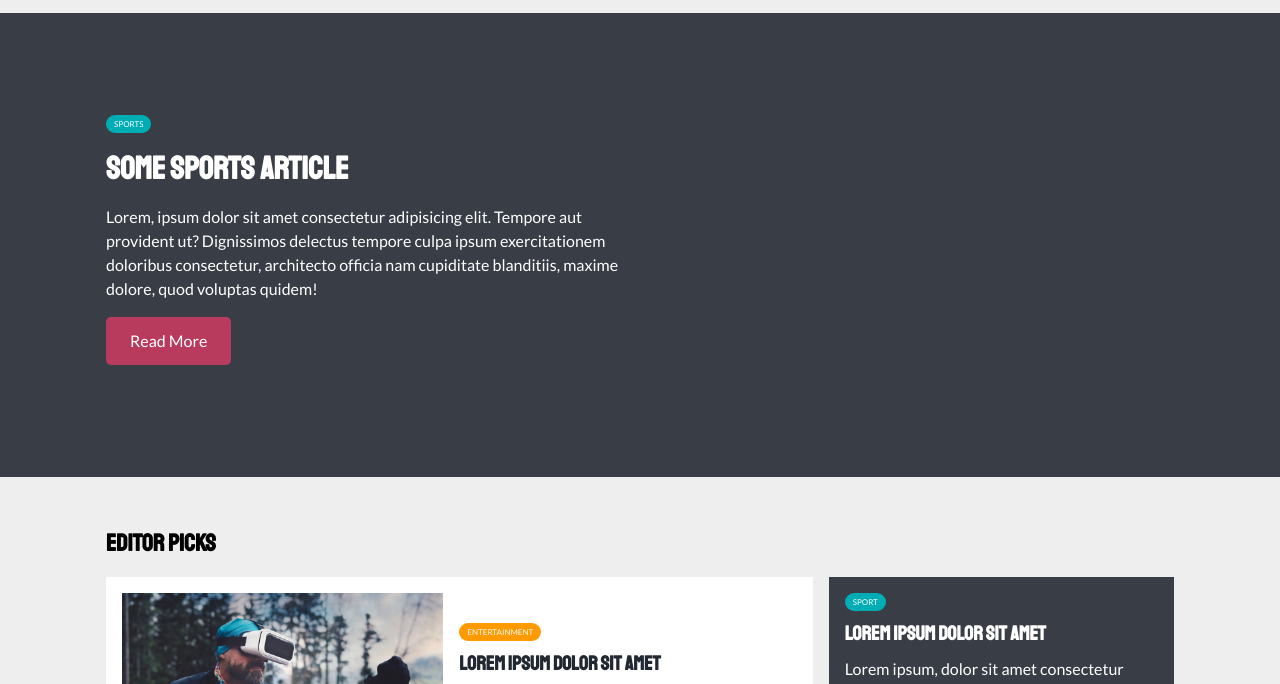
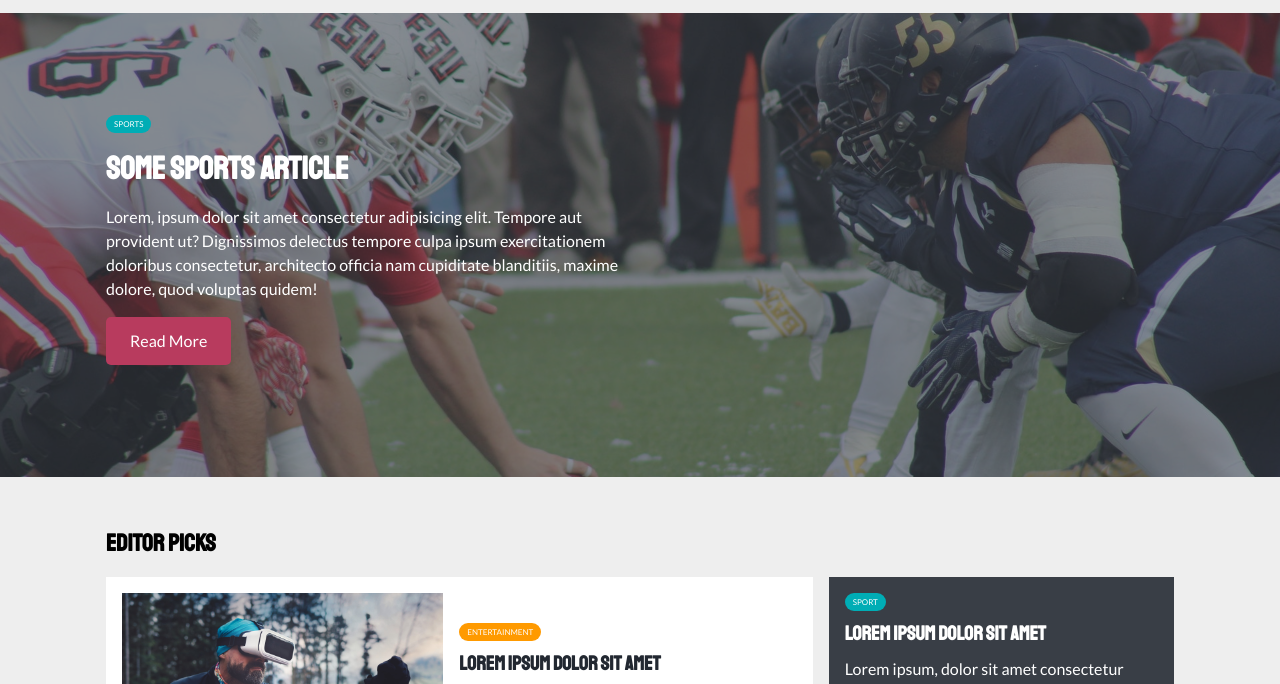
Before and after one commit to foadkhezri/newsgrid, a plain HTML site: page index.html in a window 1280 px wide. Shown: the part 67-751 px from the top of the page. Drawn offline with Linux system fonts and the light colour scheme; the site is published under a folder, as on GitHub Pages, so addresses that start at the root find nothing.

Commit message:
Update style.css

```diff
--- a/css/style.css
+++ b/css/style.css
@@ -109,7 +109,7 @@ ul {
 
 #showcase::before {
     content: "";
-    background: url(/img/featured.jpg) no-repeat center center/cover;
+    background: url(../img/featured.jpg) no-repeat center center/cover;
     position: absolute;
     top: 0;
     left: 0;
```
